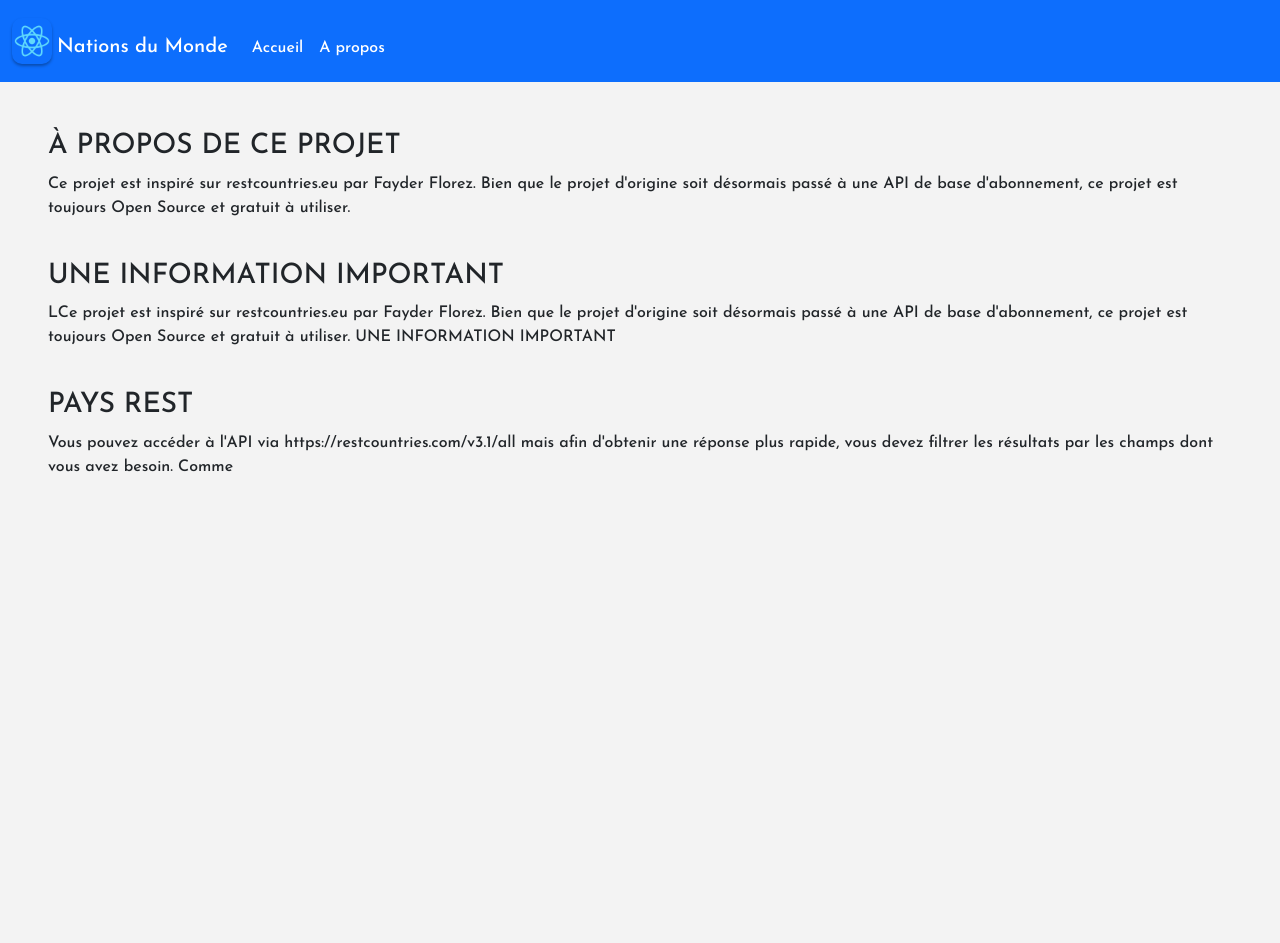
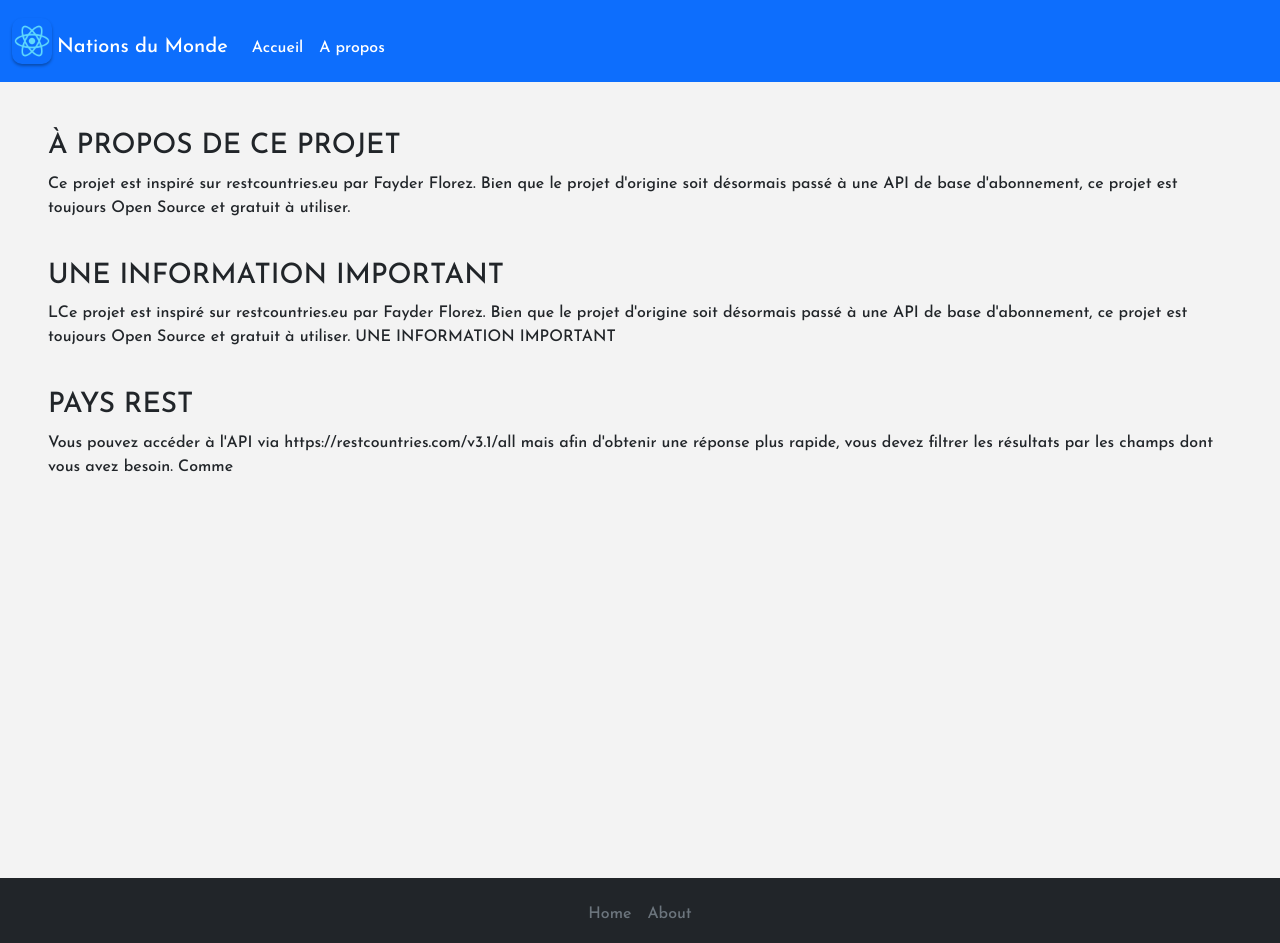
Before and after one commit to Mkharbech-dev/nations_react, a React (Create React App) app: page /about in a window 1280 px wide. Shown: the top 943 px of the page. Before the commit the page ends 800 px from the top, so only its background shows below. Built offline with nearby package versions, Linux system fonts and the light colour scheme.

Commit message:
footer in about

```diff
--- a/src/pages/About.js
+++ b/src/pages/About.js
@@ -1,11 +1,12 @@
 import React from "react";
 import Navigation from "../components/Navigation";
+import Footer from "../components/Footer";
 
 const About = () => {
   return (
-    <div>
+    <div className="">
       <Navigation />
-      <div className=" m-5">
+      <div className="about m-5">
         <h3>À PROPOS DE CE PROJET</h3>
 
         <p>
@@ -31,6 +32,7 @@ const About = () => {
         </p>
         <br />
       </div>
+      <Footer/>
     </div>
   );
 };
--- a/src/styles/components/_navigation.scss
+++ b/src/styles/components/_navigation.scss
@@ -48,3 +48,6 @@
     }
   }
 }
+.about{
+  height: 700px;
+}
```
